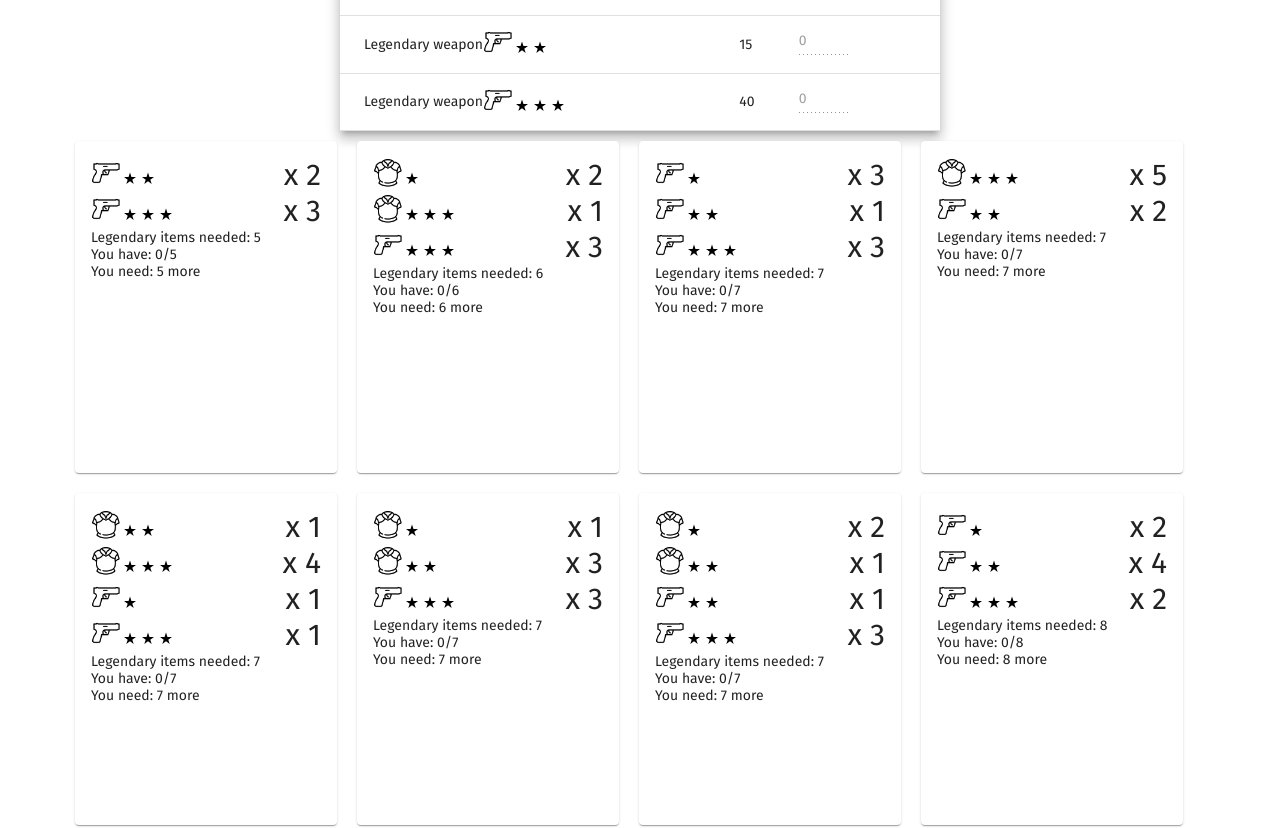
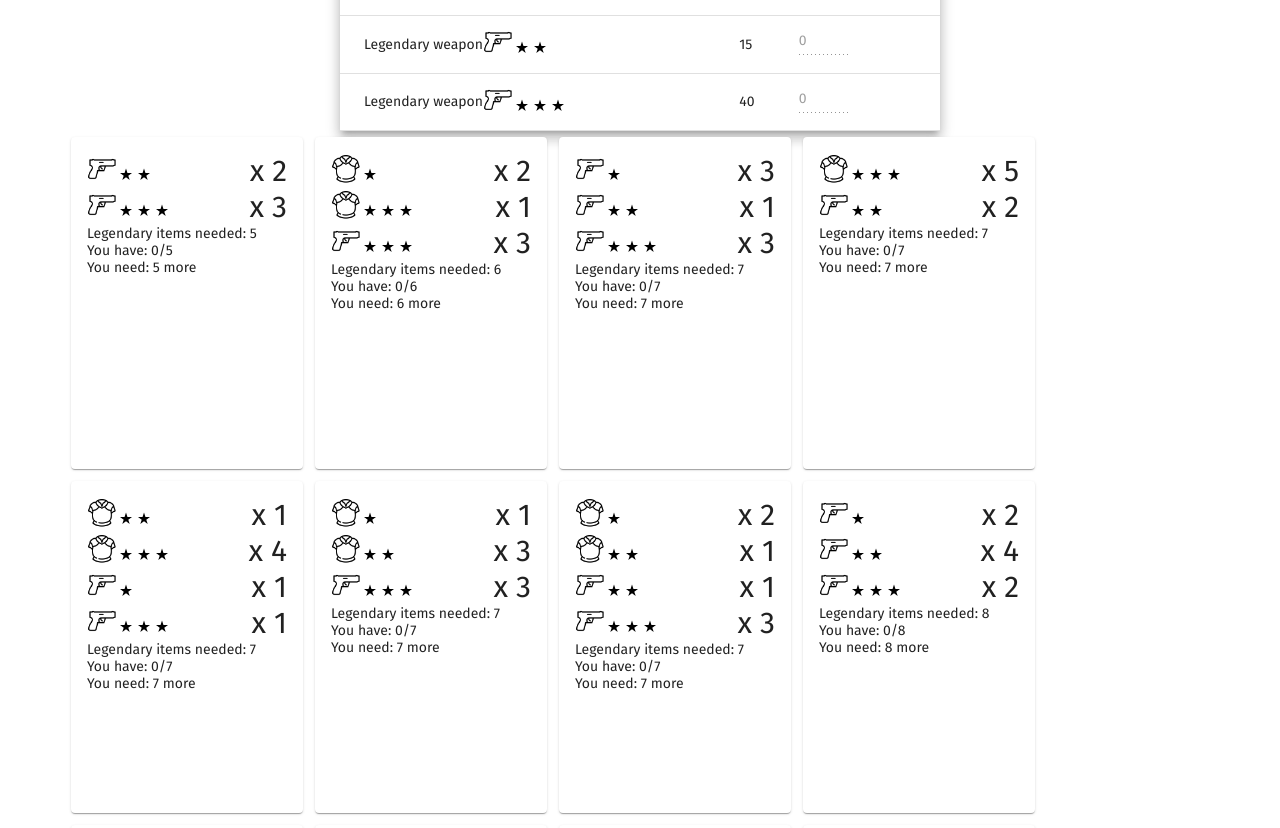
Before and after one commit to acieshk/fo76-leg-scrip-cal, an Angular app: page / in a window 1280 px wide. Shown: the part 502-1330 px from the top of the page. Built offline with nearby package versions, Linux system fonts and the light colour scheme.

Commit message:
UI improvement

```diff
--- a/src/app/app.component.scss
+++ b/src/app/app.component.scss
@@ -47,9 +47,10 @@ table {
   margin: 0 auto;
   font-size: 30px;
   mat-card {
-    width: 230px;
+    width: 200px;
+    min-width: 200px;
     max-width: 35%;
-    margin: 10px;
+    margin: 6px;
     height: 300px;
     display:inline-grid;
     .times {
```
